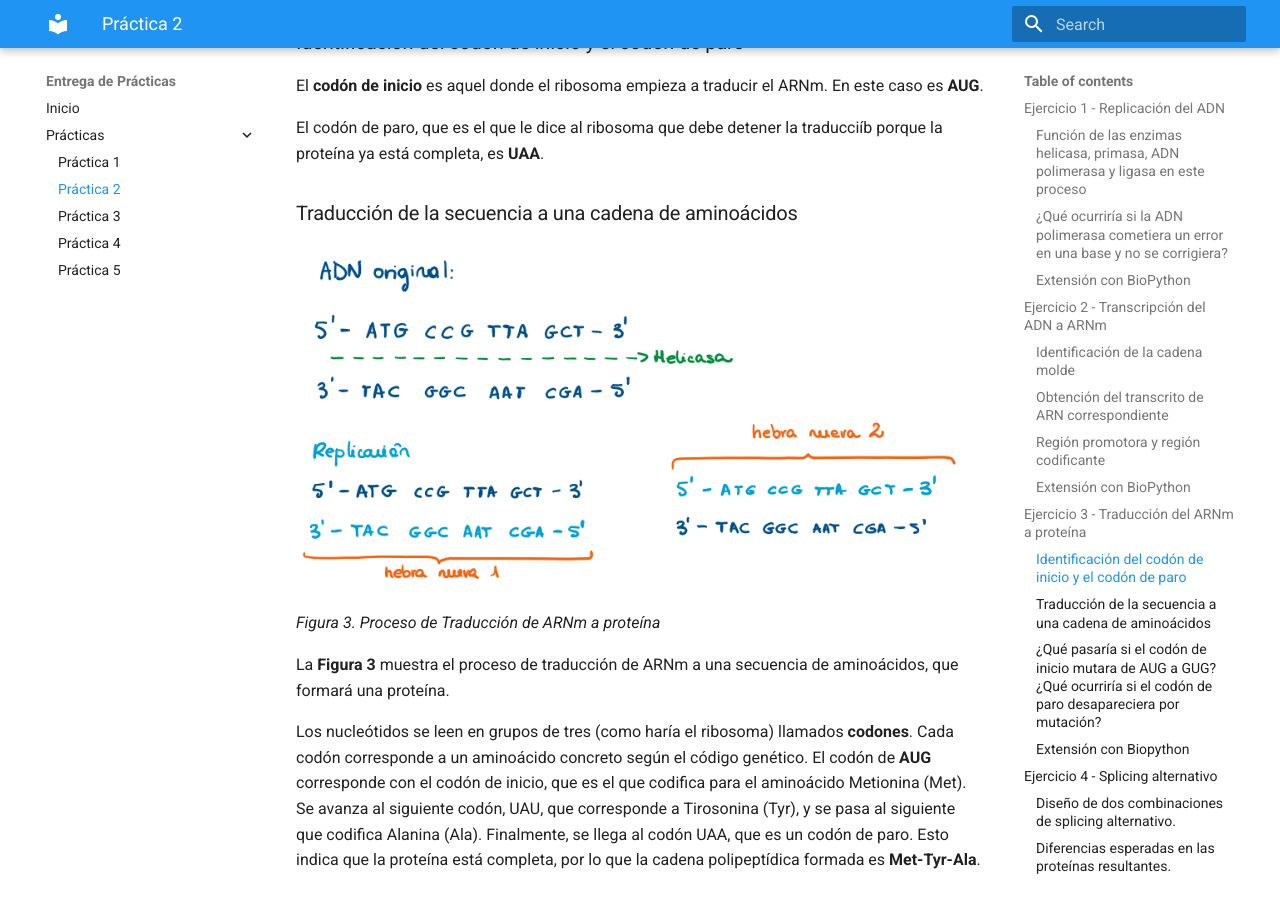
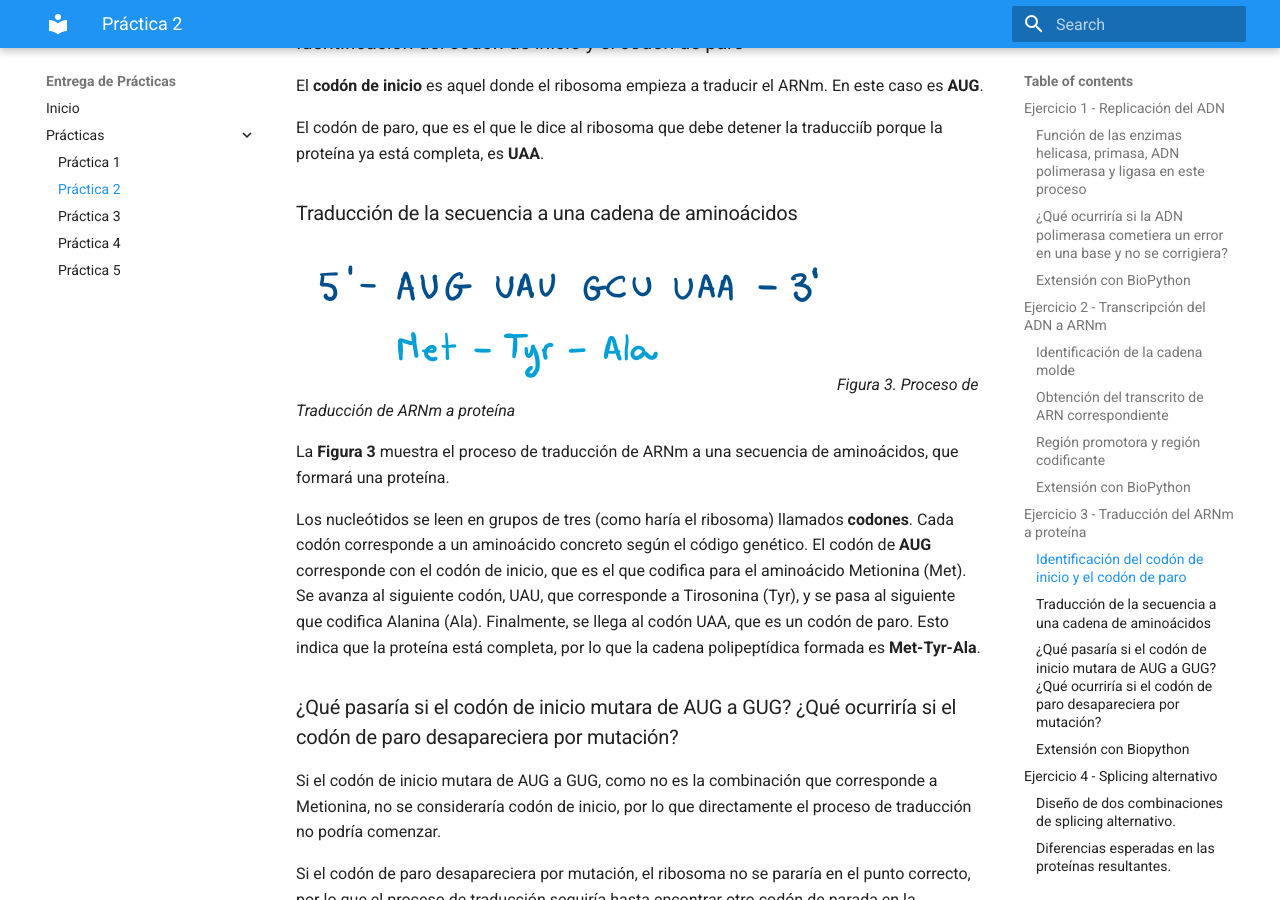
Before and after one commit to raquelaq/PracticasBIO, an MkDocs documentation site: the page built from docs/practica2.md, in a window 1280 px wide and 900 px high, scrolled down 3664 px. Built offline with MkDocs 1.6.1 and Material for MkDocs 9.7.7, drawn with Linux system fonts in a browser that asks for light colours.

Commit message:
New commit

```diff
--- a/docs/practica2.md
+++ b/docs/practica2.md
@@ -100,7 +100,7 @@ El codón de paro, que es el que le dice al ribosoma que debe detener la traducc
 
 ### Traducción de la secuencia a una cadena de aminoácidos
 
-![Proceso de Traducción](images/replication.png)
+![Proceso de Traducción](images/traduccion.png)
 *Figura 3. Proceso de Traducción de ARNm a proteína*
 
 La **Figura 3** muestra el proceso de traducción de ARNm a una secuencia de aminoácidos, que formará una proteína.
```
